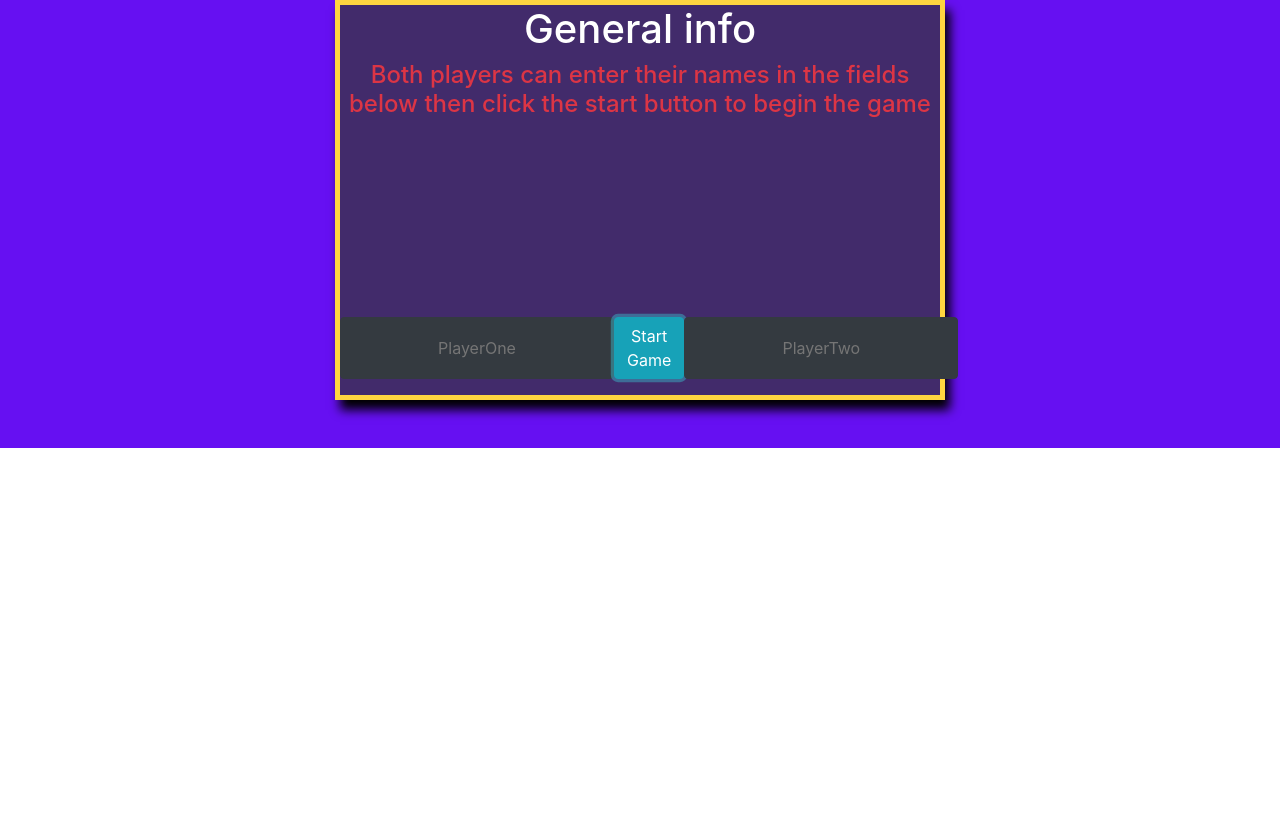
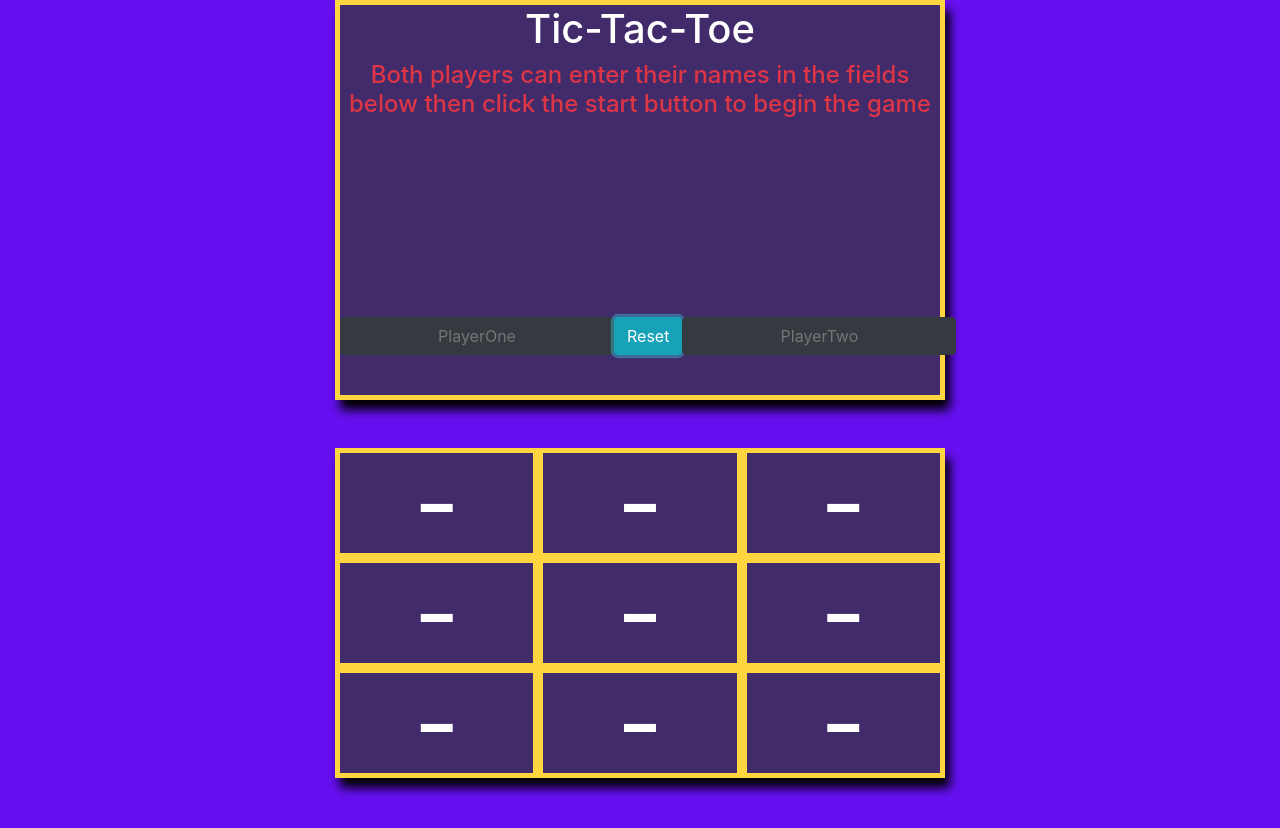
Before and after one commit to RoyNyaga/microverse_tic_tac_toe_js, a website: page src/index.html in a window 1280 px wide. Both pictures are taken after a click on the button "Start Game". Before the commit the page ends 800 px from the top, so only its background shows below. Drawn offline with nearby package versions, Linux system fonts and the light colour scheme.

Commit message:
Removed commented code, changed start to restart when necessary
Also changed "general info" to "tic-tac-toe"

```diff
--- a/src/index.html
+++ b/src/index.html
@@ -14,7 +14,7 @@
           <div class="boards mb-5" id="information-board">
 
             <div id="General-info" class="text-center">
-              <h1 id="main-info">General info</h1>
+              <h1 id="main-info">Tic-Tac-Toe</h1>
               <h4 id="side-info" class="text-danger">Both players can enter their names in the fields below then click the start button to begin the game</h4>
             </div>
 
--- a/src/script.js
+++ b/src/script.js
@@ -1,3 +1,4 @@
+/* eslint no-unused-vars: ["error", { "varsIgnorePattern": "[game,gameBoard,startButton]" }] */
 let startButton = document.querySelector("#start-button");
 let gameBoard = document.querySelector("#game-board");
 const nameStorage = [];
@@ -12,28 +13,18 @@ const Tools = (() => {
       })
   }
   const  playerName = () => {
-  	// if(buttonIdValue === "save-button-player-one"){
       nameStorage.push(document.querySelector("#playerOneName").value);
       console.log(nameStorage);
-      // displayGeneralInfo(`Initializing ${nameValue}'s data.......`);
-      // instructions("Player two click button bellow to enter your name");
-      // nameStorage.push(nameValue) ;
-  	// }else{
       nameStorage.push(document.querySelector("#playerTwoName").value);
       console.log(nameStorage);
-  		// displayGeneralInfo(`Initializing ${nameValue}'s data......`);
-  		// toggleDisplay(startButton);
-  		// instructions("CLICK START BUTTON TO START GAME")
-      // nameStorage.push(nameValue)
-    // }
   }
   const displayGeneralInfo = (info) => {
     let displayDiv = document.querySelector("#main-info");
     displayDiv.innerHTML = info
   }
   const instructions = (info) => {
-  	let sideInfoDiv = document.querySelector("#side-info");
-  	sideInfoDiv.innerHTML = info;
+    let sideInfoDiv = document.querySelector("#side-info");
+    sideInfoDiv.innerHTML = info;
   }
   const isStart = (value) => {
     if(value === "start-button"){
@@ -47,10 +38,13 @@ const Tools = (() => {
       turn = playerOne.takeTurn(element, turn);
      } else {
       turn = playerTwo.takeTurn(element, turn);
-     };
+     }
      return turn;
   };
-  return{ toggleDisplay, playerName, displayGeneralInfo, instructions, resetBoard, isStart, effectTurn };
+  const switchStartButton = () => {
+    document.querySelector("#start-button").firstChild.data = "Reset";
+  };
+  return{ toggleDisplay, playerName, displayGeneralInfo, instructions, resetBoard, isStart, effectTurn ,switchStartButton};
 })();
 
 const TicTacToeGame = () => {
@@ -64,11 +58,8 @@ const TicTacToeGame = () => {
   var idValue = event.target.attributes.id.value;
   console.log(idValue);
   Tools.resetBoard(board);
-
-  if(Tools.isStart(idValue)){
-    Tools.toggleDisplay(gameBoard);
-    Tools.toggleDisplay(startButton);
-  };
+  Tools.switchStartButton();
+  Tools.displayGeneralInfo("Tic-Tac-Toe");
 
   const playerOne = player(board, nameStorage[0], "X");
   const playerTwo = player(board, nameStorage[1], "O");
@@ -82,18 +73,6 @@ const TicTacToeGame = () => {
         event.stopImmediatePropagation();
     })
   })
-  }
-
-  const initialize = () => {
-
-    // playerOneButton.addEventListener("click", (e) => {
-    //   Tools.instructions("Player One click button bellow to enter your information")
-    // });
-
-    // playerTwoButton.addEventListener("click", (e) => {
-    //   Tools.toggleDisplay(formTogglePlayerTwo);
-    // });
-
   }
 
   function takeTurn(playerOne, playerTwo, element){
@@ -110,7 +89,7 @@ const TicTacToeGame = () => {
   }
 
 
-  return { start, initialize }
+  return { start }
 
 }
 
@@ -122,8 +101,8 @@ const Board = () => {
         Tools.displayGeneralInfo(`AND THE WINNER IS ${playerOne.name}!!!!!!`);
       }else{
         Tools.displayGeneralInfo(`AND THE WINNER IS ${playerTwo.name}!!!!!!`);
-      };
-    };
+      }
+    }
   };
   const isDraw = (turn, board) => {
     if(turn === 9 && board.checkForWinner() === false){
@@ -131,7 +110,7 @@ const Board = () => {
       return true;
     }else{
       return false;
-    };
+    }
   };
   let checkForWinner = function(){
     let winner = false;
@@ -183,4 +162,3 @@ const player = (board, name, mark) => {
 
 
 let game = TicTacToeGame();
-// game.initialize();
```
